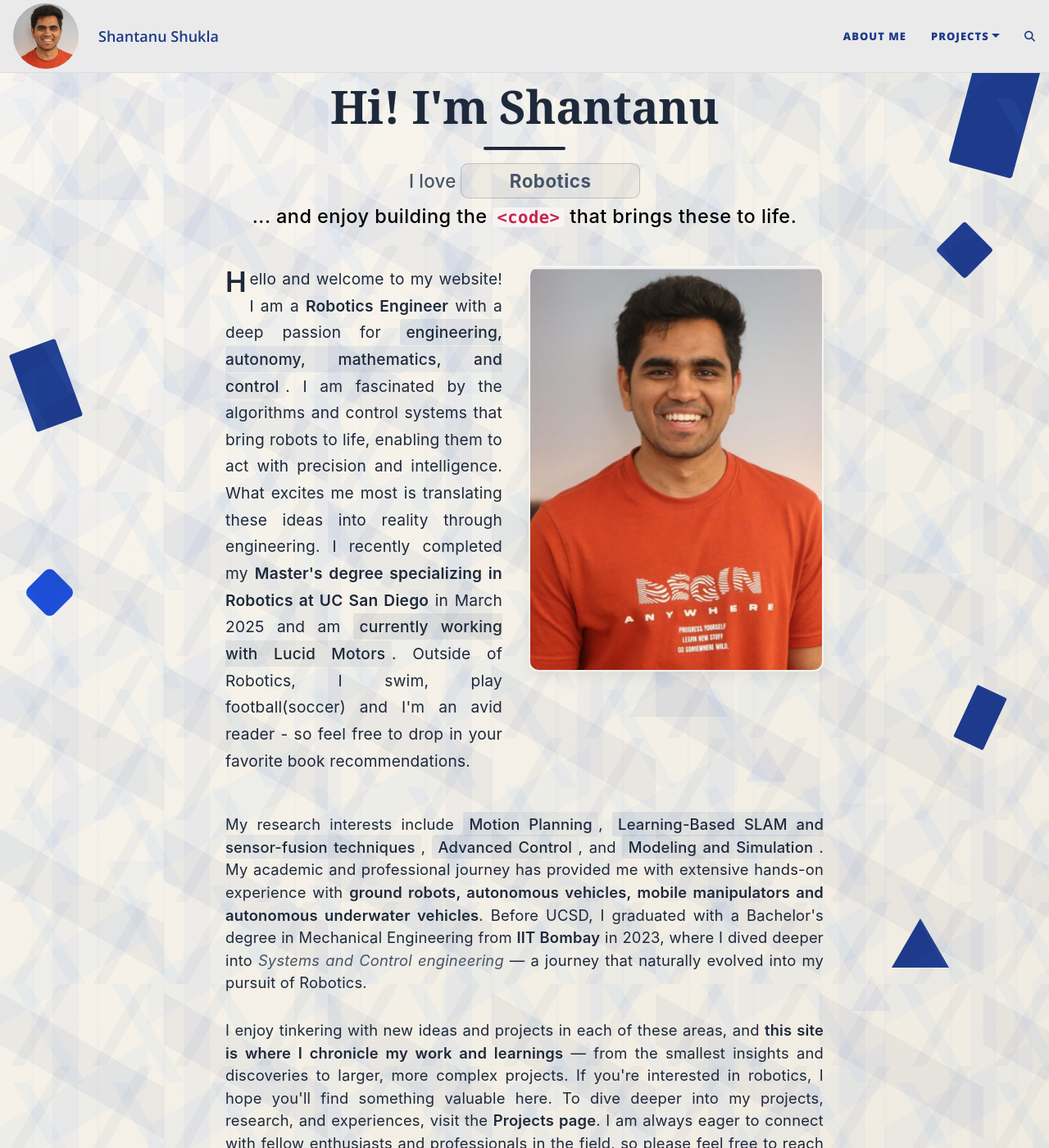
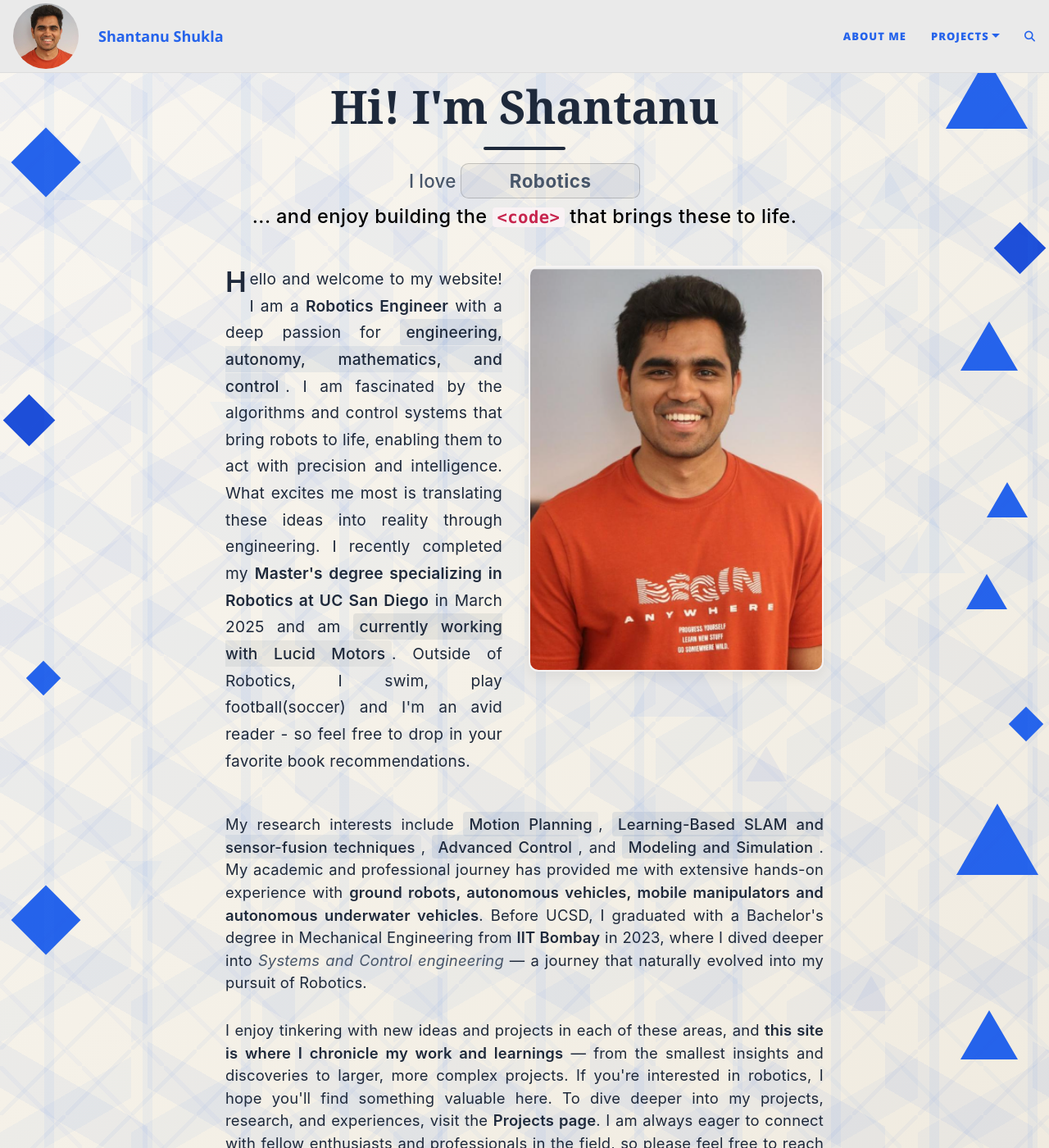
Before and after one commit to shantanusshukla/shantanusshukla.github.io, a Jekyll site: the page built from index.html, in a window 1280 px wide and 1400 px high. Shown: the whole window at 82% size. Built offline with Jekyll 4.4.1, drawn with Linux system fonts in a browser that asks for light colours; the list of posts is cut into pages by our own code; comment, search, counter and statistics services are not loaded.

Commit message:
Fix design again

```diff
--- a/_layouts/base.html
+++ b/_layouts/base.html
@@ -42,16 +42,22 @@ common-js:
 
     <div class="triangle-accent triangle-small" style="top: 85%; right: 15%;"></div>
     <div class="triangle-accent triangle-medium" style="top: 8%; left: 45%;"></div>
-    <div class="triangle-accent triangle-large" style="top: 40%; right: 40%;"></div>
-    <div class="triangle-accent triangle-inverted" style="top: 70%; left: 80%;"></div>
 
-    <!-- Bright Deep Blue Accent Panels for Visual Impact -->
-    <div class="bright-blue-panel panel-large" style="top: 5%; right: 2%;"></div>
-    <div class="bright-blue-panel panel-medium" style="top: 30%; left: 2%;"></div>
-    <div class="bright-blue-panel panel-small" style="top: 60%; right: 5%;"></div>
-    <div class="bright-blue-panel panel-triangle" style="top: 80%; left: 85%;"></div>
-    <div class="bright-blue-panel panel-square" style="top: 20%; left: 90%;"></div>
-    <div class="bright-blue-panel panel-diamond" style="top: 50%; left: 3%;"></div>
+    <!-- Bright Deep Blue Accent Panels - Only Triangles and Diamonds -->
+    <div class="bright-blue-panel panel-triangle-large" style="top: 5%; right: 2%;"></div>
+    <div class="bright-blue-panel panel-diamond-large" style="top: 12%; left: 2%;"></div>
+    <div class="bright-blue-panel panel-triangle-medium" style="top: 28%; right: 3%;"></div>
+    <div class="bright-blue-panel panel-diamond-medium" style="top: 35%; left: 1%;"></div>
+    <div class="bright-blue-panel panel-triangle-small" style="top: 50%; right: 4%;"></div>
+    <div class="bright-blue-panel panel-diamond-small" style="top: 58%; left: 3%;"></div>
+    <div class="bright-blue-panel panel-triangle-large" style="top: 70%; right: 1%;"></div>
+    <div class="bright-blue-panel panel-diamond-large" style="top: 78%; left: 2%;"></div>
+    <div class="bright-blue-panel panel-triangle-medium" style="top: 88%; right: 3%;"></div>
+
+    <!-- Right side accent elements -->
+    <div class="bright-blue-panel panel-diamond-medium" style="top: 20%; right: 1%;"></div>
+    <div class="bright-blue-panel panel-triangle-small" style="top: 42%; right: 2%;"></div>
+    <div class="bright-blue-panel panel-diamond-small" style="top: 62%; right: 1%;"></div>
   </div>
 
   {% include nav.html %}
--- a/assets/css/style.css
+++ b/assets/css/style.css
@@ -1,6 +1,6 @@
-/* Deep Blue Geometric Theme - Enhanced Cream Colors */
+/* Deep Blue Geometric Theme - Enhanced Bright Colors */
 :root {
-  --primary-blue: #1e3a8a;           /* Deep blue from image */
+  --primary-blue: #2563eb;           /* Brighter, more vibrant blue */
   --secondary-blue: #3b82f6;         /* Medium blue variant */
   --accent-blue: #1d4ed8;            /* Rich blue accent */
   --light-blue: #60a5fa;             /* Light blue for highlights */
@@ -9,10 +9,10 @@
   --background-accent: #f0ebe0;      /* Deeper cream accent */
   --text-primary: #1e293b;           /* Dark slate */
   --text-secondary: #475569;         /* Medium slate */
-  --text-accent: #1e3a8a;            /* Deep blue for accents */
+  --text-accent: #2563eb;            /* Bright blue for accents */
   --border-light: #e8e5de;           /* Cream border */
-  --shadow-soft: rgba(30, 58, 138, 0.08);   /* Soft blue shadow */
-  --shadow-medium: 0 4px 12px rgba(30, 58, 138, 0.12);
+  --shadow-soft: rgba(37, 99, 235, 0.08);   /* Soft blue shadow */
+  --shadow-medium: 0 4px 12px rgba(37, 99, 235, 0.12);
 }
 
 /* Import better fonts */
@@ -42,7 +42,7 @@ body {
   overflow: hidden;
 }
 
-/* Static Triangular Pattern Overlay */
+/* Static Triangular Pattern Overlay - Simplified */
 .animated-background::before {
   content: '';
   position: absolute;
@@ -51,17 +51,14 @@ body {
   width: 100%;
   height: 100%;
   background-image:
-    /* Large triangular pattern - STATIC */
-    linear-gradient(30deg, transparent 40%, rgba(30, 58, 138, 0.05) 40%, rgba(30, 58, 138, 0.05) 60%, transparent 60%),
-    linear-gradient(150deg, transparent 40%, rgba(59, 130, 246, 0.04) 40%, rgba(59, 130, 246, 0.04) 60%, transparent 60%),
-    linear-gradient(270deg, transparent 40%, rgba(29, 78, 216, 0.03) 40%, rgba(29, 78, 216, 0.03) 60%, transparent 60%),
-    /* Medium triangular pattern - STATIC */
-    linear-gradient(60deg, transparent 45%, rgba(96, 165, 250, 0.06) 45%, rgba(96, 165, 250, 0.06) 55%, transparent 55%),
-    linear-gradient(120deg, transparent 45%, rgba(30, 58, 138, 0.04) 45%, rgba(30, 58, 138, 0.04) 55%, transparent 55%),
-    /* Small detail pattern - STATIC */
-    linear-gradient(90deg, transparent 48%, rgba(59, 130, 246, 0.02) 48%, rgba(59, 130, 246, 0.02) 52%, transparent 52%);
+    /* Simple triangular pattern - STATIC */
+    linear-gradient(30deg, transparent 40%, rgba(37, 99, 235, 0.05) 40%, rgba(37, 99, 235, 0.05) 60%, transparent 60%),
+    linear-gradient(150deg, transparent 40%, rgba(37, 99, 235, 0.04) 40%, rgba(37, 99, 235, 0.04) 60%, transparent 60%),
+    linear-gradient(270deg, transparent 45%, rgba(59, 130, 246, 0.06) 45%, rgba(59, 130, 246, 0.06) 55%, transparent 55%),
+    /* Diamond pattern overlay */
+    linear-gradient(45deg, transparent 48%, rgba(37, 99, 235, 0.03) 48%, rgba(37, 99, 235, 0.03) 52%, transparent 52%),
+    linear-gradient(135deg, transparent 48%, rgba(29, 78, 216, 0.04) 48%, rgba(29, 78, 216, 0.04) 52%, transparent 52%);
   background-size:
-    200px 200px,
     180px 180px,
     160px 160px,
     120px 120px,
@@ -78,7 +75,7 @@ body {
   opacity: 0.08;
 }
 
-/* Bright Deep Blue Accent Panels - Full Opacity */
+/* Simplified Bright Accent Panels - Only Triangles and Diamonds */
 .bright-blue-panel {
   position: absolute;
   pointer-events: none;
@@ -87,28 +84,17 @@ body {
   opacity: 1.0; /* FULL OPACITY for bright effect */
 }
 
-.panel-large {
-  width: 80px;
-  height: 140px;
-  transform: rotate(15deg);
-  border-radius: 4px;
-}
-
-.panel-medium {
-  width: 60px;
-  height: 100px;
-  transform: rotate(-20deg);
-  border-radius: 3px;
-}
-
-.panel-small {
-  width: 40px;
-  height: 70px;
-  transform: rotate(25deg);
-  border-radius: 2px;
-}
-
-.panel-triangle {
+/* Sharp-edged triangular panels */
+.panel-triangle-large {
+  width: 0;
+  height: 0;
+  border-left: 50px solid transparent;
+  border-right: 50px solid transparent;
+  border-bottom: 87px solid var(--primary-blue);
+  background: transparent;
+}
+
+.panel-triangle-medium {
   width: 0;
   height: 0;
   border-left: 35px solid transparent;
@@ -117,19 +103,38 @@ body {
   background: transparent;
 }
 
-.panel-square {
-  width: 50px;
-  height: 50px;
+.panel-triangle-small {
+  width: 0;
+  height: 0;
+  border-left: 25px solid transparent;
+  border-right: 25px solid transparent;
+  border-bottom: 43px solid var(--primary-blue);
+  background: transparent;
+}
+
+/* Sharp-edged diamond panels */
+.panel-diamond-large {
+  width: 60px;
+  height: 60px;
   transform: rotate(45deg);
-  border-radius: 4px;
-}
-
-.panel-diamond {
+  background: var(--primary-blue);
+  /* Sharp edges - no border-radius */
+}
+
+.panel-diamond-medium {
   width: 45px;
   height: 45px;
   transform: rotate(45deg);
-  border-radius: 8px;
   background: var(--accent-blue);
+  /* Sharp edges - no border-radius */
+}
+
+.panel-diamond-small {
+  width: 30px;
+  height: 30px;
+  transform: rotate(45deg);
+  background: var(--primary-blue);
+  /* Sharp edges - no border-radius */
 }
 
 /* Subtle triangular accent elements */
@@ -140,7 +145,7 @@ body {
   opacity: 0.06;
 }
 
-/* Static triangular accent elements */
+/* Static triangular accent elements with brighter blue */
 .triangle-large {
   width: 0;
   height: 0;
@@ -759,7 +764,7 @@ a:hover {
 /* Navbar Deep Blue Text Styling */
 .navbar-custom .navbar-brand {
   color: var(--primary-blue) !important;
-  font-weight: 600;
+  font-weight: 700 !important; /* Restore bold weight */
   text-decoration: none;
 }
 
```
